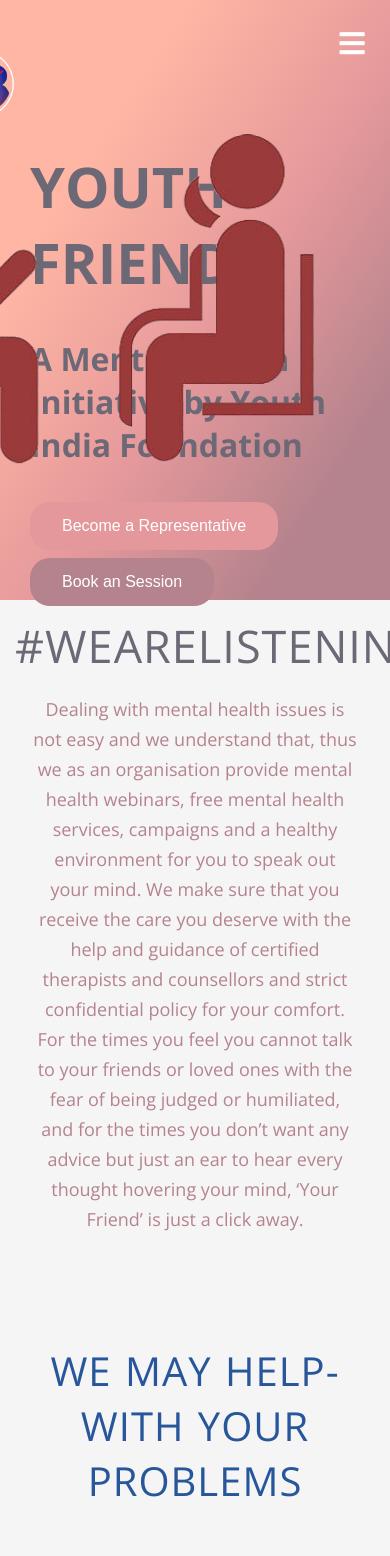
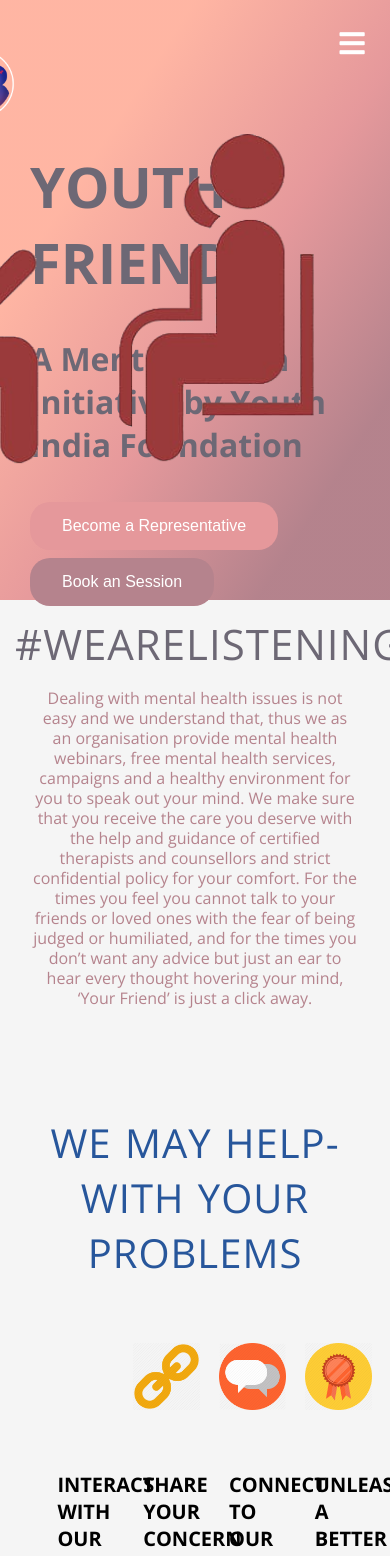
Before and after one commit to tashi2408/yourFriend, a React (Create React App) app: page /#/ in a window 390 px wide. Shown: the top 1556 px of the page. Built offline with nearby package versions, Linux system fonts and the light colour scheme.

Commit message:
main styles css responsive

```diff
--- a/src/index.css
+++ b/src/index.css
@@ -117,3 +117,17 @@ body::-webkit-scrollbar-thumb {
 }
 
 /*********************************************************************************************************************/
+
+@media only screen and (max-width: 900px) {
+  .primary-heading {
+    font-size: 42px;
+  }
+
+  .secondary-heading {
+    font-size: 30px;
+  }
+  .primary-para {
+    font-size: 16px;
+    line-height: 20px;
+  }
+}
```
